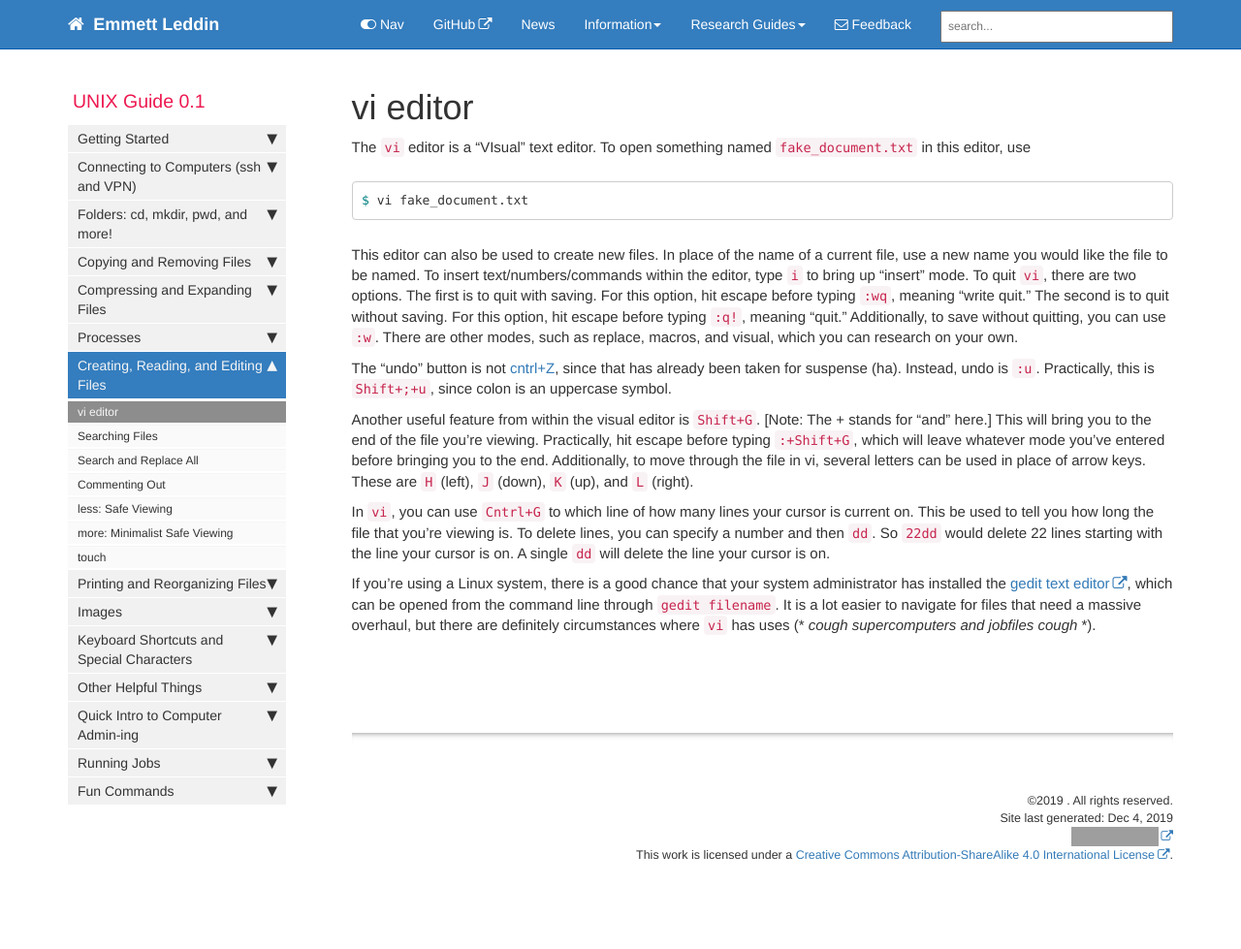
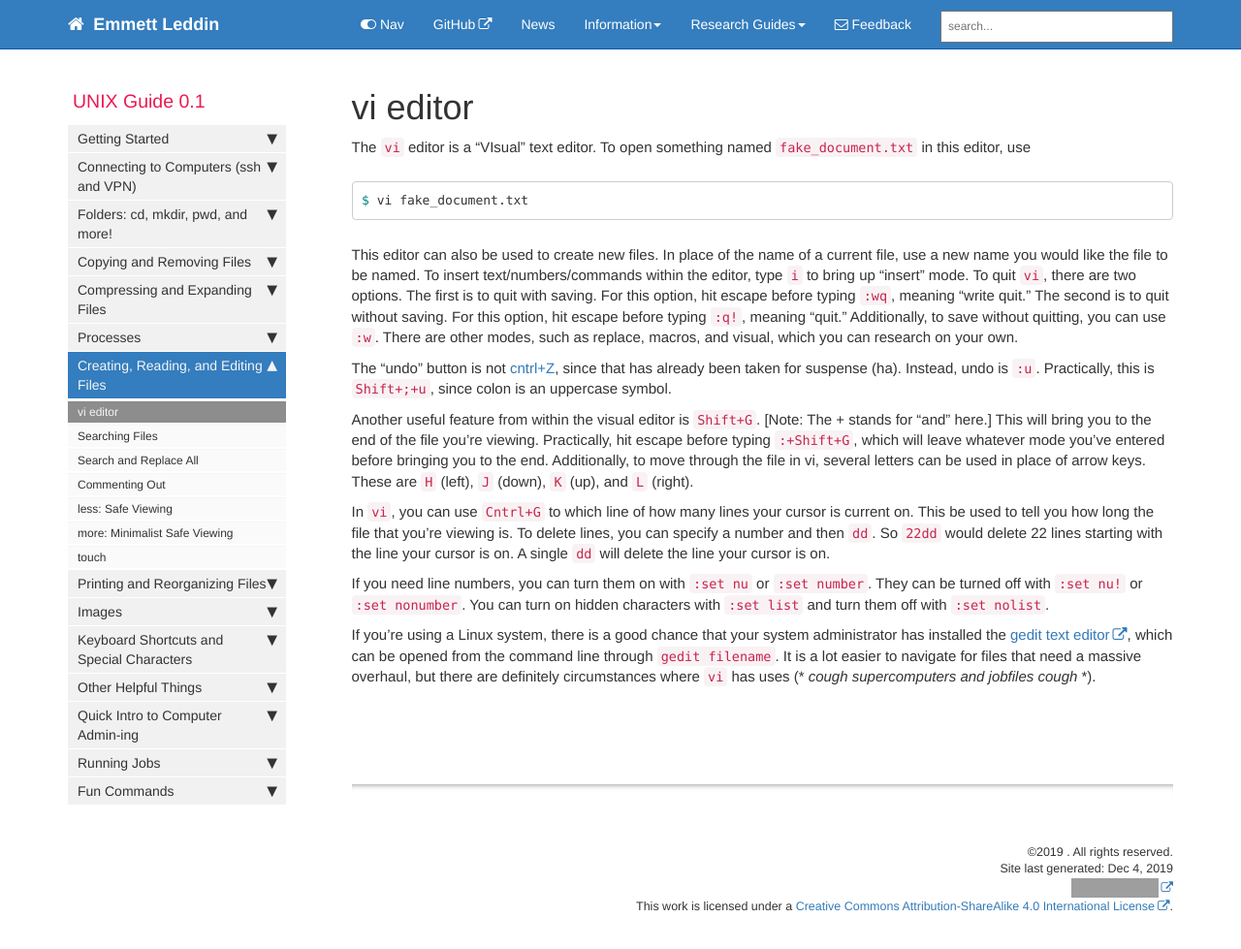
Before and after one commit to emleddin/comp-chem-website, a Jekyll site: the page built from pages/UNIX_guide/UNIXguide-vi.md, in a window 1280 px wide and 995 px high. Shown: the top 979 px of the window at 97% size. Built offline with Jekyll 4.4.1, drawn with Linux system fonts in a browser that asks for light colours; comment, search, counter and statistics services are not loaded; grey boxes are pictures that could not be loaded.

Commit message:
Add line number and hidden char info

```diff
--- a/pages/UNIX_guide/UNIXguide-vi.md
+++ b/pages/UNIX_guide/UNIXguide-vi.md
@@ -47,6 +47,11 @@ To delete lines, you can specify a number and then `dd`.
 So `22dd` would delete 22 lines starting with the line your cursor is on.
 A single `dd` will delete the line your cursor is on.
 
+If you need line numbers, you can turn them on with `:set nu` or `:set number`.
+They can be turned off with `:set nu!` or `:set nonumber`.
+You can turn on hidden characters with `:set list` and turn them off with
+`:set nolist`.
+
 If you're using a Linux system, there is a good chance that your system
 administrator has installed the
 [gedit text editor](https://help.gnome.org/users/gedit/stable/index.html.en),
```
